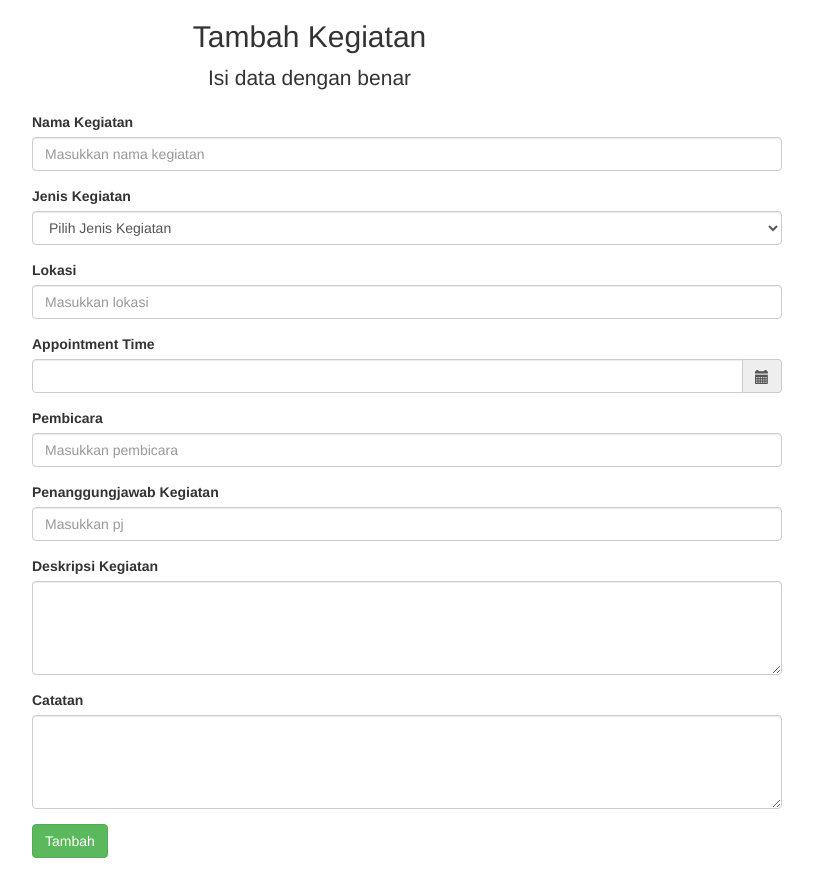
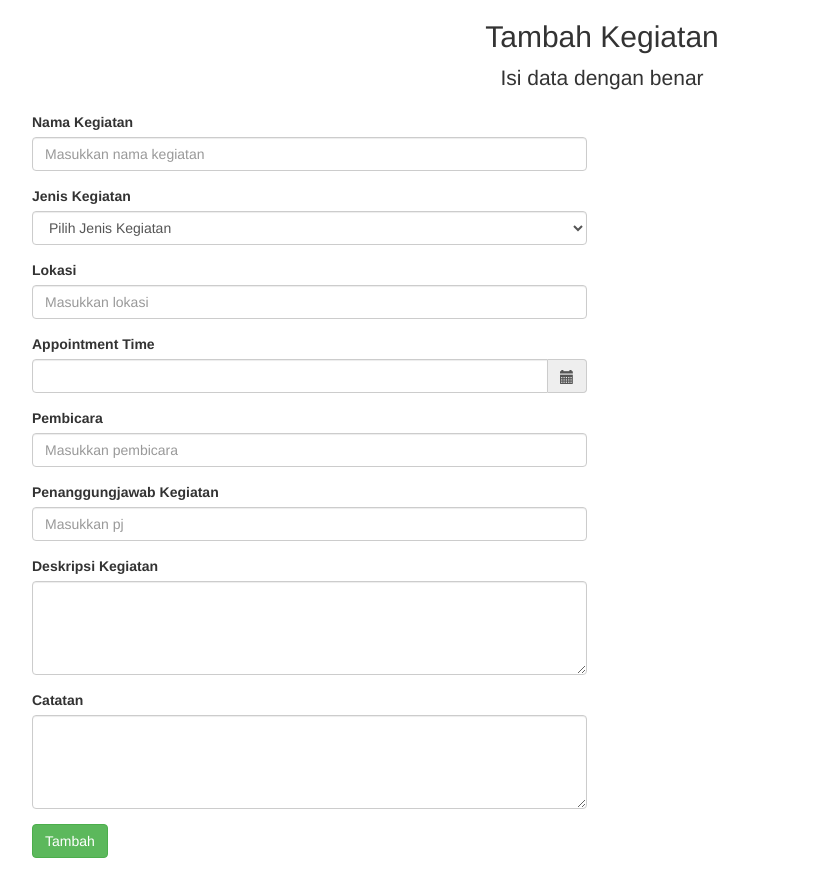
Before and after one commit to alifahfathonah/kamelia, a CodeIgniter app: page /database/admin/addkegiatan in a window 1280 px wide. Shown: the whole page, without its empty margins (38-851 px from the left). Run offline with CodeIgniter, Linux system fonts and the light colour scheme; the visitor is signed in with stand-in values (Sample User, id 1); data that the repository does not hold is empty; some libraries are stand-ins or nearby versions.

Commit message:
update readme

```diff
--- a/application/views/kegiatan/addkegiatan.php
+++ b/application/views/kegiatan/addkegiatan.php
@@ -11,13 +11,13 @@
 <body>
     <div class="container">
         <div class="row">
-            <div class="col-12 col-md-6 text-center mt-2 mx-auto p-4">
+            <div class="col-12 text-center mt-2 mx-auto p-4">
                 <h1 class="h2">Tambah Kegiatan</h1>
                 <p class="lead">Isi data dengan benar</p>
             </div>
         </div>
         <div class="row">
-            <div class="col-8 col-md-8 mx-auto p-4">
+            <div class="col-md-6 offset-md-3  mx-auto p-4">
             <?php if (validation_errors()): ?>
                 <div class="alert alert-warning" role="alert">
                     <?php echo validation_errors(); ?>
```
Also changed, not shown: readme.md.
